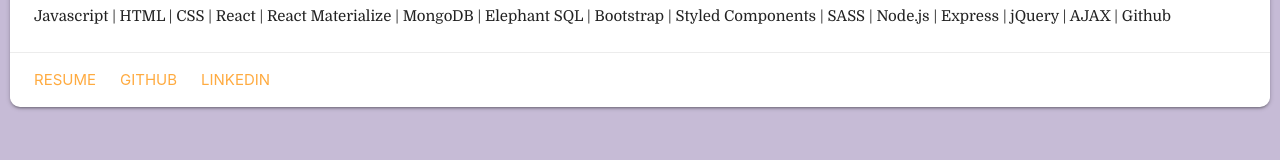
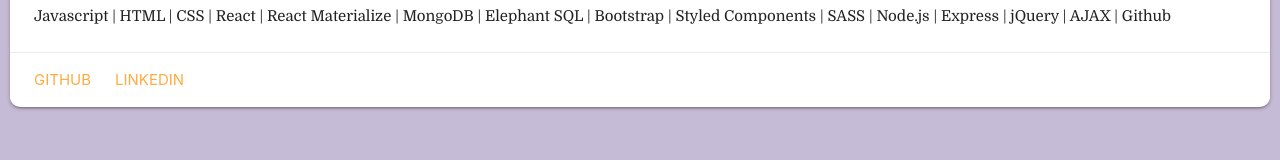
Before and after one commit to mbucheli/mavi-portfolio, a React (Create React App) app: page /about in a window 1280 px wide. Shown: the part 156-316 px from the top of the page. Built offline with nearby package versions, Linux system fonts and the light colour scheme.

Commit message:
fixed minor deployment error

```diff
--- a/src/About.js
+++ b/src/About.js
@@ -10,7 +10,7 @@ function About() {
                             <p style={{fontFamily: "Domine"}}>Javascript | HTML | CSS | React | React Materialize |  MongoDB | Elephant SQL  |  Bootstrap | Styled Components | SASS | Node.js | Express | jQuery | AJAX | Github</p>
                         </div>
                         <div className="card-action">
-                            <a href="#" target="_blank" rel="noreferrer">Resume</a>
+                            {/* <a href="#" target="_blank" rel="noreferrer">Resume</a> */}
                             <a href="https://github.com/mbucheli" target="_blank" rel="noreferrer">Github</a>
                             <a href="https://www.linkedin.com/in/mavi-bucheli/" target="_blank" rel="noreferrer">LinkedIn</a>
                         </div>
```
